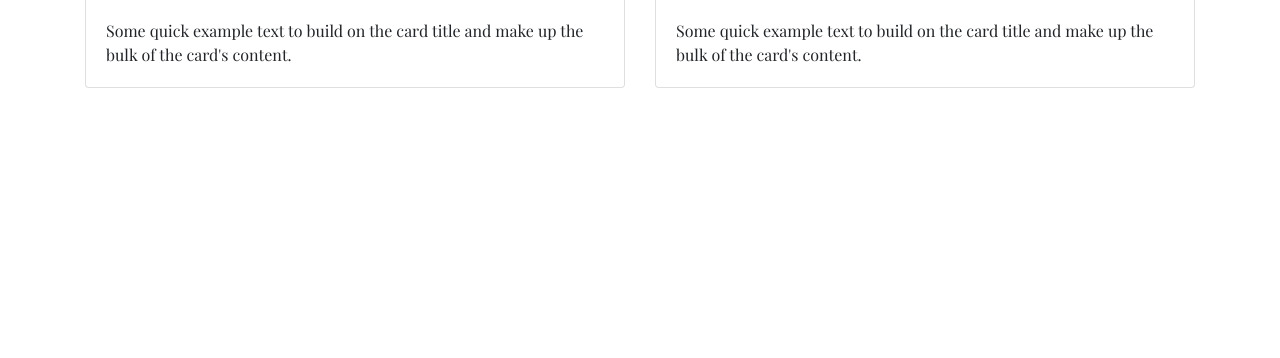
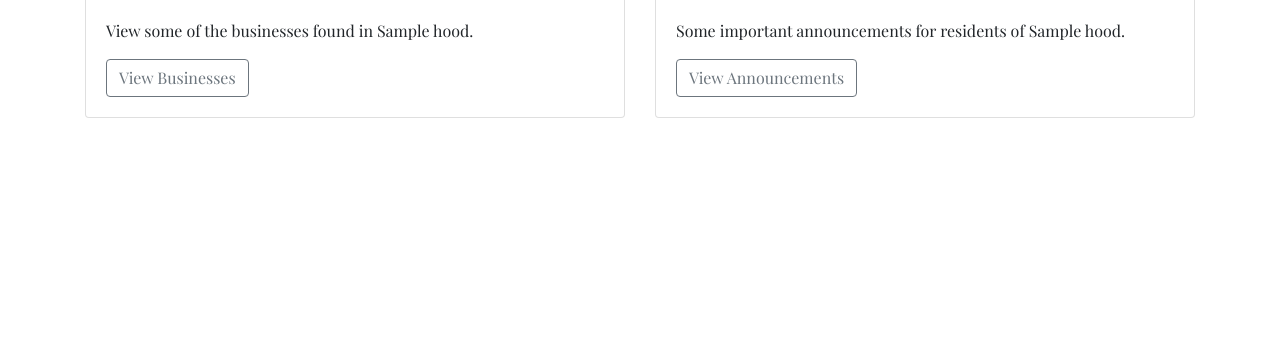
Before and after one commit to Ronyonka/hood, a Django app: page / in a window 1280 px wide. Shown: the part 442-800 px from the top of the page. Run offline with Django 3.2, Linux system fonts and the light colour scheme; a user stored in the database is signed in; tables that the repository leaves empty hold one stand-in row (values such as "Sample post"); some libraries are stand-ins or nearby versions.

Commit message:
added profile view

```diff
--- a/hood/templates/home.html
+++ b/hood/templates/home.html
@@ -1,13 +1,14 @@
 {% extends 'base.html' %}
 {% block content %}
 <div class="container">
-    <h1 class="text-center" style="padding: top 20px;">Hello {{profile.user.username}} Welcome To {{profile.hood.name}}</h1>
+    <h1 class="text-center" style="padding: top 20px;">Hello {{profile.user.username}}!! Welcome To {{profile.hood.name}}</h1>
     <div class="row" style="padding-top:60px;">
         <div class="col-md-6 col-sm-12">
                 <div class="card" style="width: 100%;">
                         <img class="card-img-top" style="height:250px" src="https://www.gannett-cdn.com/-mm-/3b8b0abcb585d9841e5193c3d072eed1e5ce62bc/c=0-30-580-356/local/-/media/2018/09/13/USATODAY/usatsports/small-business-open-2_large.jpg?width=3200&height=1680&fit=crop" alt="Card image cap">
                         <div class="card-body">
-                          <p class="card-text">Some quick example text to build on the card title and make up the bulk of the card's content.</p>
+                          <p class="card-text">View some of the businesses found in {{profile.hood.name}}. </p>
+                          <a href="{% url 'business' %}" class="btn btn-outline-secondary">View Businesses</a>
                         </div>
                       </div>
         </div>
@@ -15,7 +16,8 @@
                 <div class="card" style="width: 100%;">
                         <img class="card-img-top" src="https://hdc.com.mv/app/wp-content/themes/hdc_web_v2/assets/img/announcements.png"  style="height:250px" alt="Card image cap">
                         <div class="card-body">
-                          <p class="card-text">Some quick example text to build on the card title and make up the bulk of the card's content.</p>
+                          <p class="card-text">Some important announcements for residents of {{profile.hood.name}}.</p>
+                          <a href="{% url 'home' %}" class="btn btn-outline-secondary">View Announcements</a>
                         </div>
                       </div>
         </div>
--- a/hood/templates/navbar.html
+++ b/hood/templates/navbar.html
@@ -24,8 +24,8 @@
             </div>
             <div class="icons">
                 {% if user.is_authenticated %}
-                <a href=""><i class="far fa-user"></i></a>
-                <a href="{% url 'logout' %}"><i class="fas fa-sign-out-alt"></i></a>
+                <a href="" style="padding-right:8px;"><i class="far fa-user"></i></a>
+                <a href="{% url 'logout' %}" style="padding-left:5px;"><i class="fas fa-sign-out-alt"></i></a>
                 {% else %}
                 <a href="{% url 'login' %}"><i class="fas fa-sign-in-alt"></i></a>
                 {% endif %}
--- /dev/null
+++ b/hood/templates/profile.html
@@ -0,0 +1,3 @@
+{% extends 'base.html' %}
+{% block content %}
+{% endblock %}
--- a/hood/urls.py
+++ b/hood/urls.py
@@ -8,6 +8,7 @@ from .forms import LoginForm
 urlpatterns=[
     url(r'^$', views.home, name='home'),
     url(r'^hood/(\d+)',views.hood, name='hood'),
+    url(r'^business',views.business,name='business'),
     url(r'^new_business/$',views.new_business,name='new_business'),
     url(r'login/', auth_views.LoginView.as_view(authentication_form=LoginForm), name='login'),
     url(r'^signup/$', views.signup, name='signup'),
--- a/hood/views.py
+++ b/hood/views.py
@@ -89,3 +89,15 @@ def business(request):
    profile = Profile.objects.get(user = request.user)
    buisnesses = Business.objects.filter(hood = profile.hood)
    return render(request, 'business.html',{'profile':profile, 'businesses':buisnesses})
+
+@login_required
+def profile(request, username):
+    user = User.objects.get(username = username)
+    profile = Profile.objects.get(user = user)
+    businesses = Business.objects.filter(user = profile)
+    posts = Posts.objects.filter(user= profile)
+    context = {
+        'profile': profile,
+        'businesses': businesses
+    }
+    return render(request, 'profile.html', context)
```
Also changed, not shown: hood/templates/business.html (+14 -11 lines), hood/templates/search.html (added).
